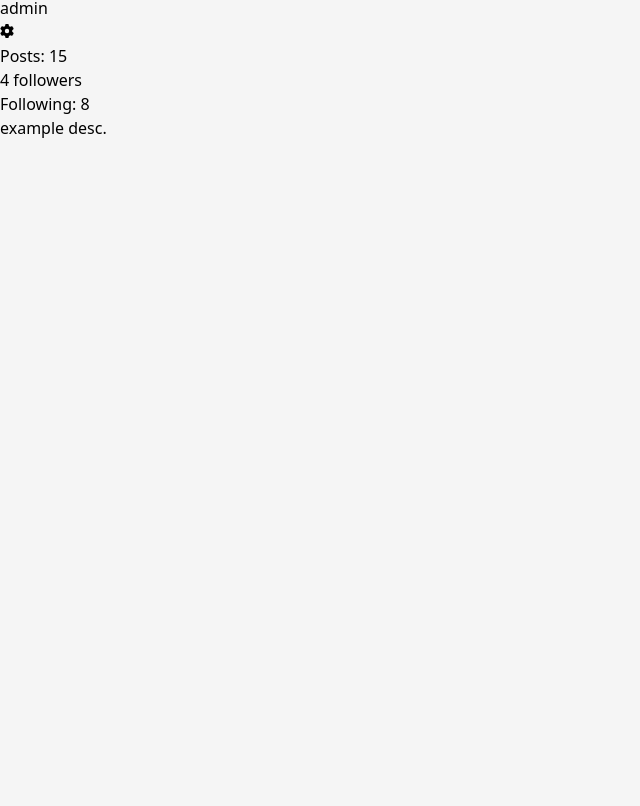
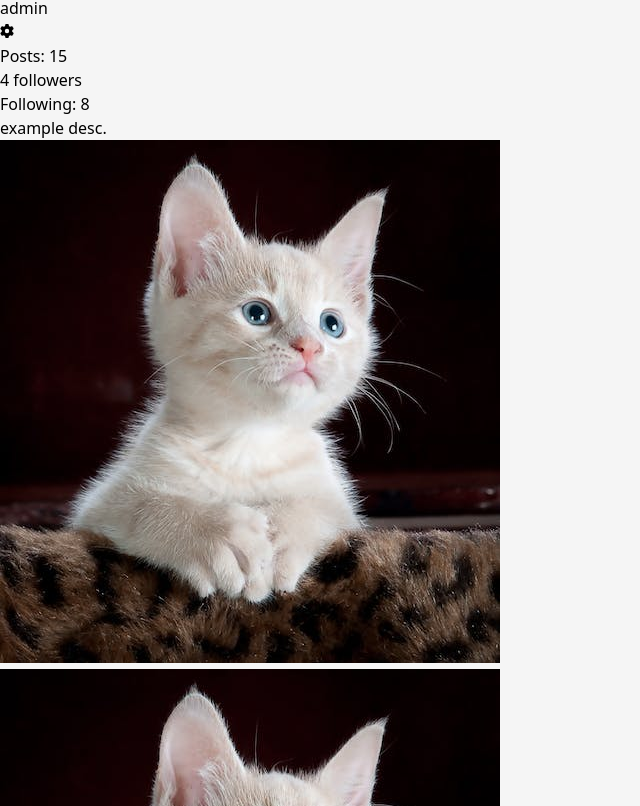
Before and after one commit to kappyllo/ig_clone, a React (Vite) app in the folder frontend/acustic_ig/: page /profile in a window 1280 px wide. Shown: the part 1434-2240 px from the top of the page, without its empty margins (0-640 px from the left). Before the commit the page ends 1574 px from the top, so only its background shows below. Built offline with nearby package versions, Linux system fonts and the light colour scheme.

Commit message:
Adding photos grid-component in profile.

```diff
--- a/frontend/acustic_ig/src/components/ProfilePhotos.tsx
+++ b/frontend/acustic_ig/src/components/ProfilePhotos.tsx
@@ -1,3 +1,24 @@
+const EXAMPLE_POSTS = [
+  { photo: "cat-story.jpeg" },
+  { photo: "cat-story.jpeg" },
+  { photo: "cat-story.jpeg" },
+  { photo: "cat-story.jpeg" },
+];
+
 export default function ProfilePhotos() {
-  return null;
+  return (
+    <div className="flex justify-center mt-12">
+      <ul className="grid gap-1 grid-cols-3">
+        {EXAMPLE_POSTS.map((post) => {
+          return (
+            <li>
+              <button>
+                <img className="w-56" src={post.photo} alt="" />
+              </button>
+            </li>
+          );
+        })}
+      </ul>
+    </div>
+  );
 }
```
